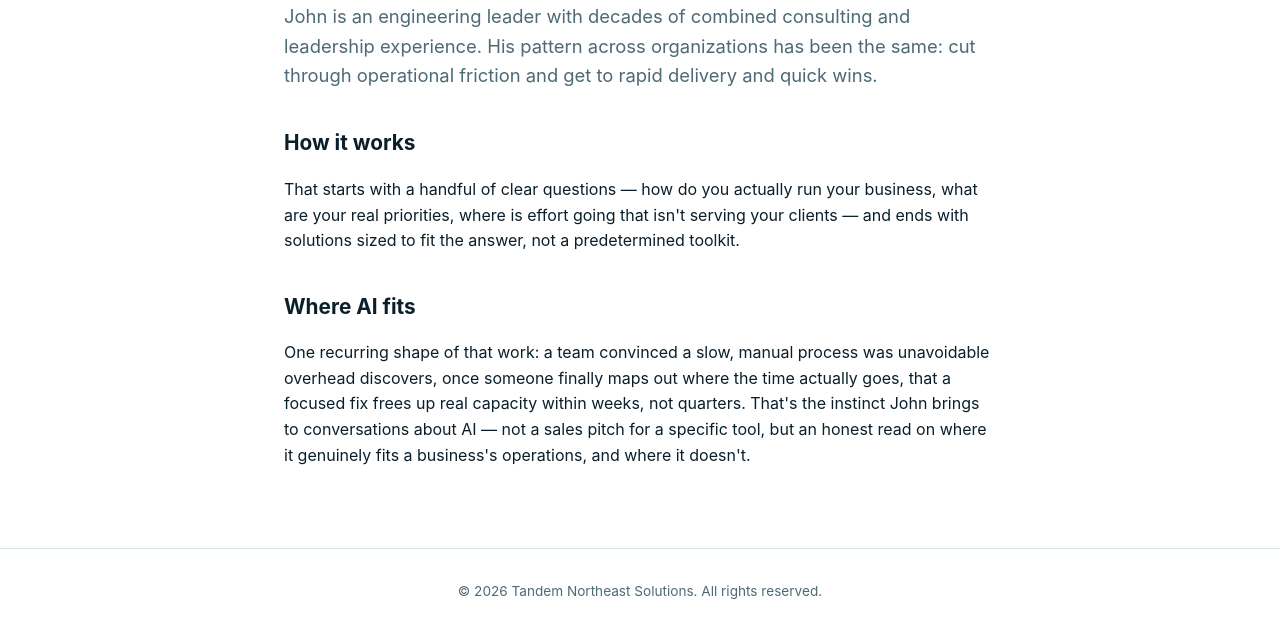
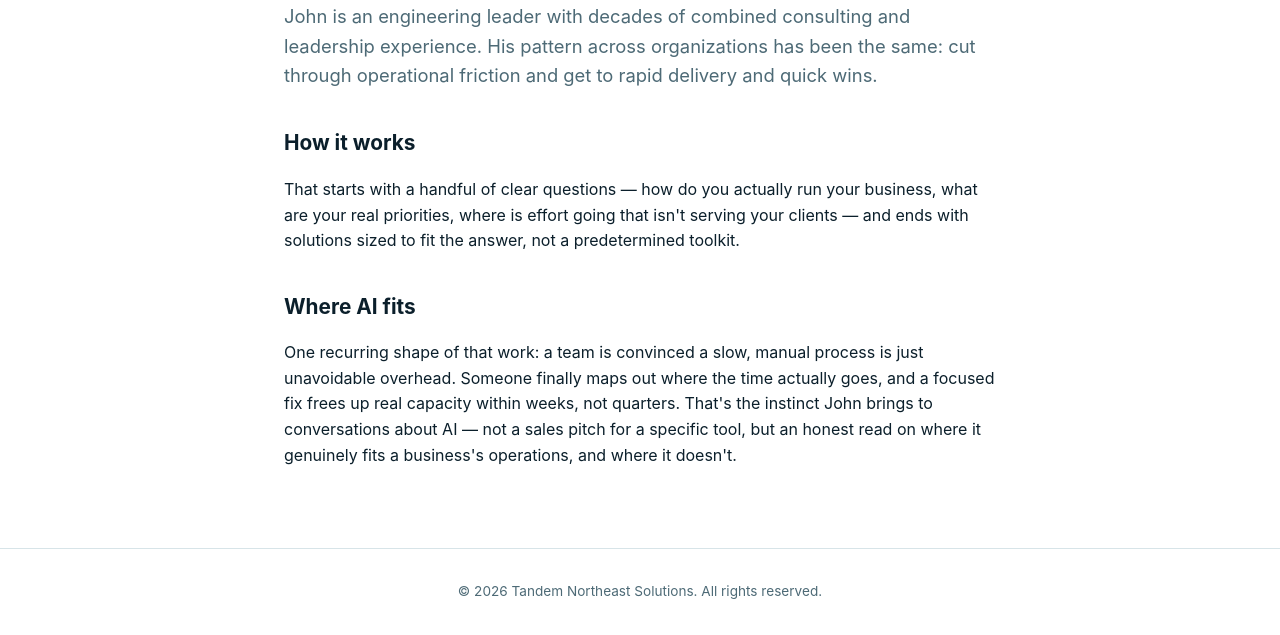
Before and after one commit to j2nw5n/tandem-northeast-solutions, a plain HTML site: page about.html in a window 1280 px wide. Shown: the part 206-841 px from the top of the page. Drawn offline with Linux system fonts and the light colour scheme.

Commit message:
Simplify convoluted sentence on About; fix heading typo on Services
Co-Authored-By: Claude Sonnet 5 <noreply@anthropic.com>

```diff
--- a/about.html
+++ b/about.html
@@ -39,10 +39,10 @@
 
     <h2>Where AI fits</h2>
     <p>
-      One recurring shape of that work: a team convinced a slow, manual
-      process was unavoidable overhead discovers, once someone finally maps
-      out where the time actually goes, that a focused fix frees up real
-      capacity within weeks, not quarters. That's the instinct John brings to
+      One recurring shape of that work: a team is convinced a slow, manual
+      process is just unavoidable overhead. Someone finally maps out where
+      the time actually goes, and a focused fix frees up real capacity within
+      weeks, not quarters. That's the instinct John brings to
       conversations about AI — not a sales pitch for a specific tool, but an
       honest read on where it genuinely fits a business's operations, and
       where it doesn't.
```
Also changed, not shown: services.html (+1 -1 lines).
